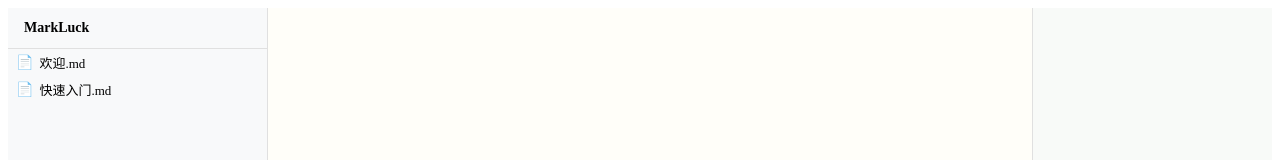
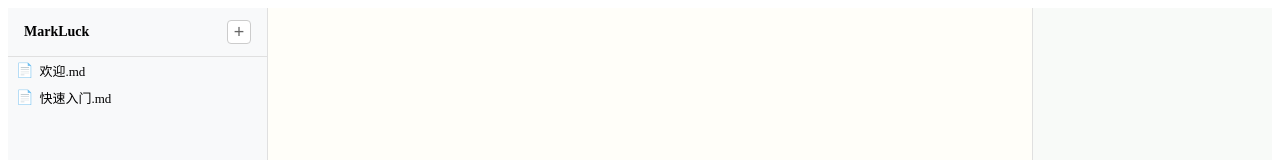
Before and after one commit to jiay98528-dev/JotLuck, a Vue app in the folder packages/app/: page / in a window 1280 px wide. Shown: the top 160 px of the page. Built offline with nearby package versions, Linux system fonts and the light colour scheme.

Commit message:
feat(editor): add new note inline input + auto-restore
- Sidebar '+' toggles inline input for note name
- Enter to create, Esc to cancel
- MockFSService: auto-creates sample notes if 0 files exist
- Replaced prompt() with inline form (ESLint no-alert)

```diff
--- a/packages/app/src/pages/NotebookHome.vue
+++ b/packages/app/src/pages/NotebookHome.vue
@@ -2,7 +2,20 @@
   <AppLayout>
     <template #left-sidebar>
       <div class="sidebar-content">
-        <div class="sidebar-header">MarkLuck</div>
+        <div class="sidebar-header">
+          <span class="sidebar-title">MarkLuck</span>
+          <button class="btn-new-note" title="新建笔记" @click="showNewInput = true">+</button>
+        </div>
+        <div v-if="showNewInput" class="new-note-input">
+          <input
+            v-model="newNoteName"
+            placeholder="笔记名称"
+            @keyup.enter="onCreateNote"
+            @keyup.escape="showNewInput = false"
+          />
+          <button @click="onCreateNote">创建</button>
+          <button @click="showNewInput = false">取消</button>
+        </div>
         <FileTree
           :files="files"
           :loading="loading"
@@ -52,6 +65,8 @@ const currentContent = ref('');
 const activePath = ref('');
 const loading = ref(false);
 const errorMessage = ref('');
+const showNewInput = ref(false);
+const newNoteName = ref('');
 
 async function initNotebook(): Promise<void> {
   loading.value = true;
@@ -75,6 +90,24 @@ async function onSelectFile(path: string): Promise<void> {
     errorMessage.value = e instanceof Error ? e.message : '读取文件失败';
   } finally {
     loading.value = false;
+  }
+}
+
+async function onCreateNote(): Promise<void> {
+  const name = newNoteName.value.trim();
+  if (!name) return;
+  const path = `/${name}.md`;
+  const content = `# ${name}\n\n`;
+  try {
+    await fs.writeFile(path, content);
+    const entries = await fs.listDirectory('/');
+    files.value = entries;
+    activePath.value = path;
+    currentContent.value = content;
+    showNewInput.value = false;
+    newNoteName.value = '';
+  } catch (e) {
+    errorMessage.value = e instanceof Error ? e.message : '创建笔记失败';
   }
 }
 
@@ -116,10 +149,66 @@ onMounted(() => {
 }
 
 .sidebar-header {
+  display: flex;
+  align-items: center;
+  justify-content: space-between;
   padding: 12px 16px;
+  border-bottom: 1px solid var(--clr-border, #e0e0e0);
+}
+
+.sidebar-title {
   font-weight: 700;
   font-size: 14px;
+}
+
+.btn-new-note {
+  width: 24px;
+  height: 24px;
+  border: 1px solid #ccc;
+  border-radius: 4px;
+  background: #fff;
+  font-size: 18px;
+  line-height: 1;
+  cursor: pointer;
+  color: #666;
+  display: flex;
+  align-items: center;
+  justify-content: center;
+}
+
+.btn-new-note:hover {
+  background: #f0f0f0;
+  color: #333;
+}
+
+.new-note-input {
+  display: flex;
+  gap: 4px;
+  padding: 8px 16px;
   border-bottom: 1px solid var(--clr-border, #e0e0e0);
+}
+
+.new-note-input input {
+  flex: 1;
+  padding: 4px 8px;
+  border: 1px solid #ccc;
+  border-radius: 3px;
+  font-size: 13px;
+}
+
+.new-note-input button {
+  padding: 4px 8px;
+  border: 1px solid #ccc;
+  border-radius: 3px;
+  background: #fff;
+  cursor: pointer;
+  font-size: 12px;
+}
+
+.new-note-input button:first-of-type {
+  background: oklch(0.55 0.13 255);
+  color: #fff;
+  border-color: oklch(0.55 0.13 255);
 }
 
 .editor-empty {
--- a/packages/app/src/services/MockFSService.ts
+++ b/packages/app/src/services/MockFSService.ts
@@ -54,7 +54,9 @@ export class MockFSService implements IFileSystemService {
       for (const [path, node] of Object.entries(data)) {
         this.tree.set(path, { ...node });
       }
-      return this.tree.size > 0;
+      // Only count .md files, not directories
+      const fileCount = [...this.tree.values()].filter((n) => n.type === 'file').length;
+      return fileCount > 0;
     } catch {
       return false;
     }
```
